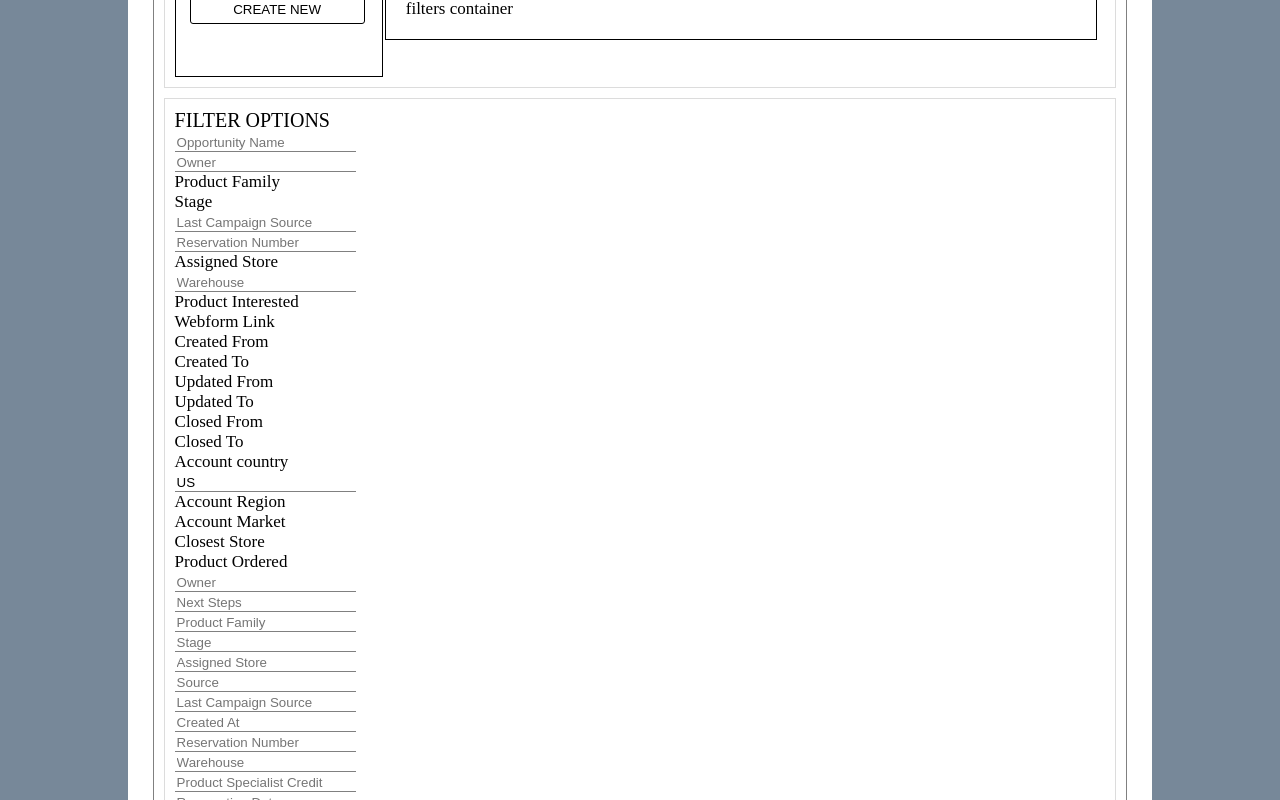
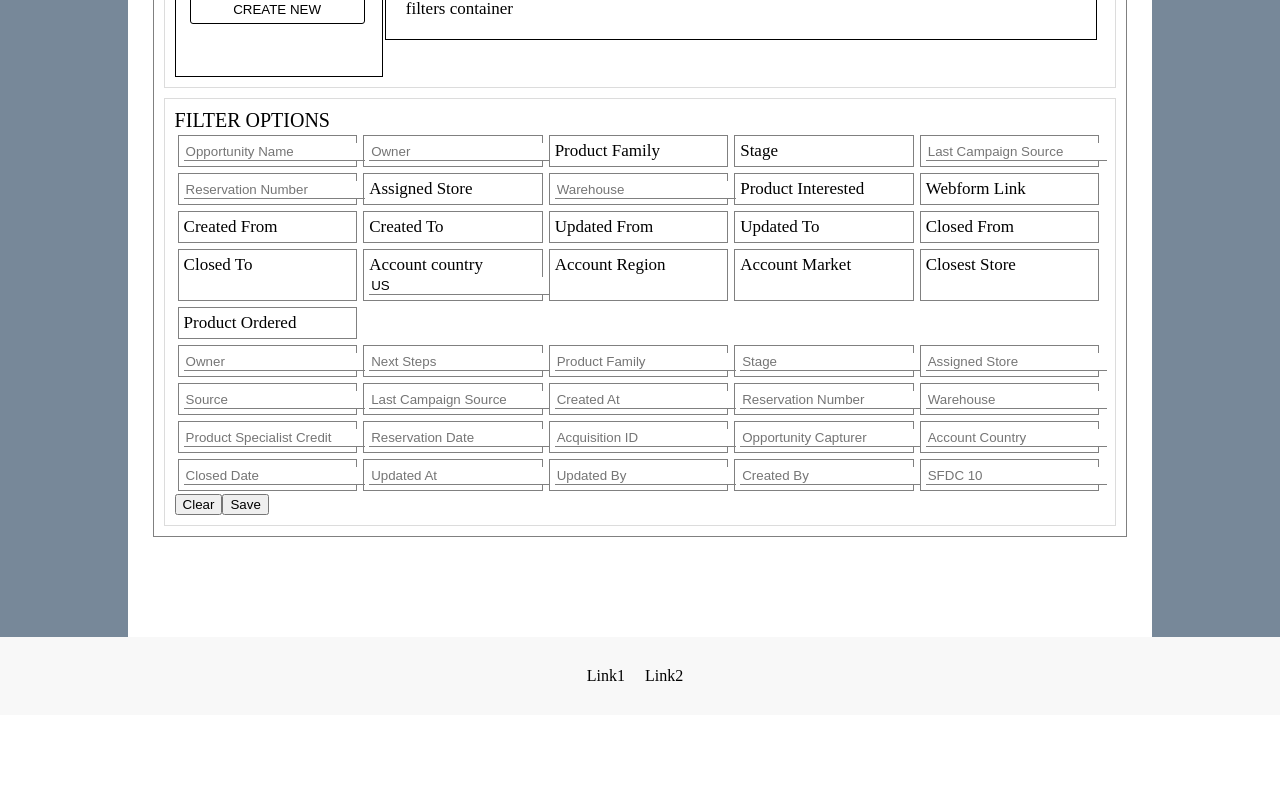
Before and after one commit to mikeadossi/Saidokikku, a React app: page /saitama in a window 1280 px wide. Shown: the part 1040-1840 px from the top of the page. After the commit the page ends 1755 px from the top, so only its background shows below. Built offline with nearby package versions, Linux system fonts and the light colour scheme.

Commit message:
flexbox styling on form elements

```diff
--- a/src/components/FilterFormComponent/FilterFormComponent.css
+++ b/src/components/FilterFormComponent/FilterFormComponent.css
@@ -2,3 +2,15 @@
   border:none;
   border-bottom:1px solid grey;
 }
+
+.filter_form_first, .filter_form_second{
+  display:flex;
+  flex-wrap:wrap;
+}
+
+.cell{
+  padding:5px;
+  margin:3px;
+  width:18%;
+  border:1px solid grey;
+}
--- a/src/components/FilterFormComponent/FilterFormComponent.js
+++ b/src/components/FilterFormComponent/FilterFormComponent.js
@@ -7,7 +7,7 @@ class FilterFormComponent extends Component {
       <div className="filter_form_container">
         <div className="workstation_filter_container">
           <div className="workstation_filter_title">FILTER OPTIONS</div>
-          <form className="container">
+          <form className="workstation_filter_items">
             <div className="filter_form_first">
               <div className="cell cell_1">
                 <input type="text" placeholder="Opportunity Name"/>
```
